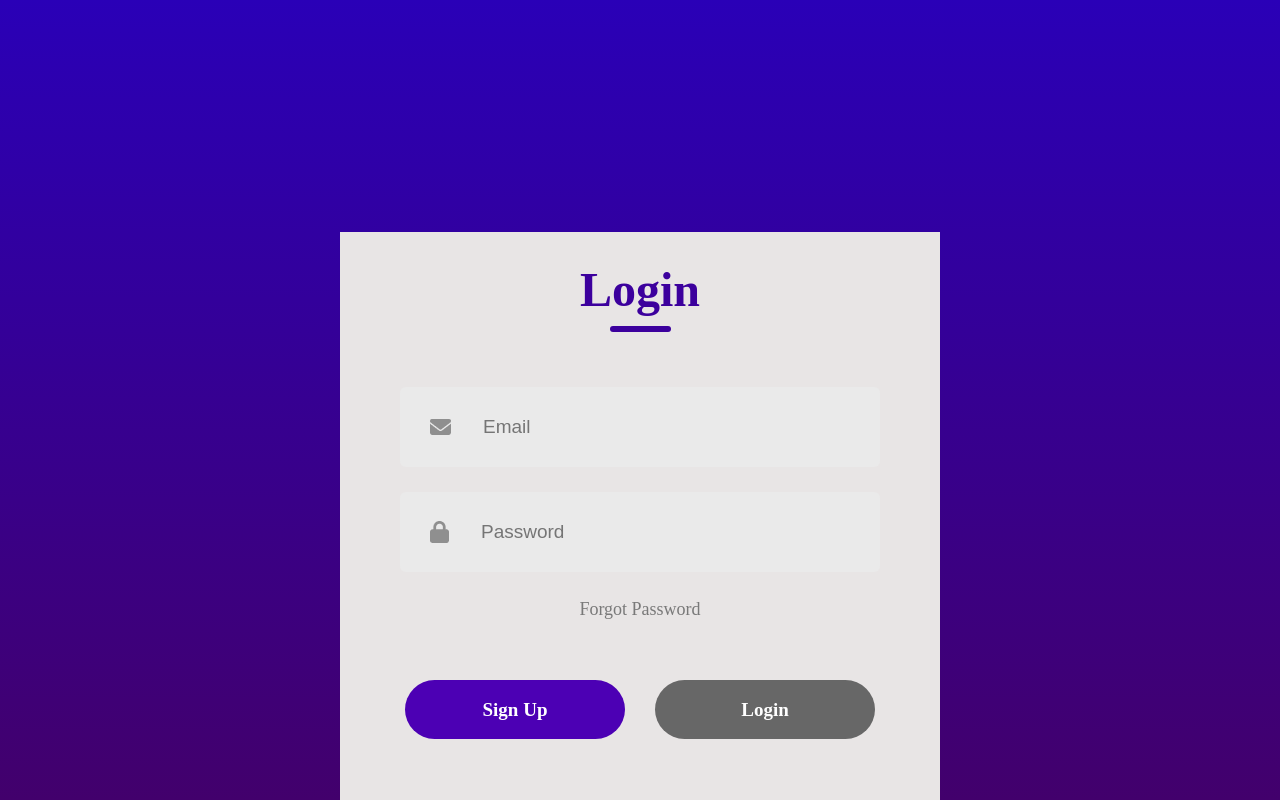
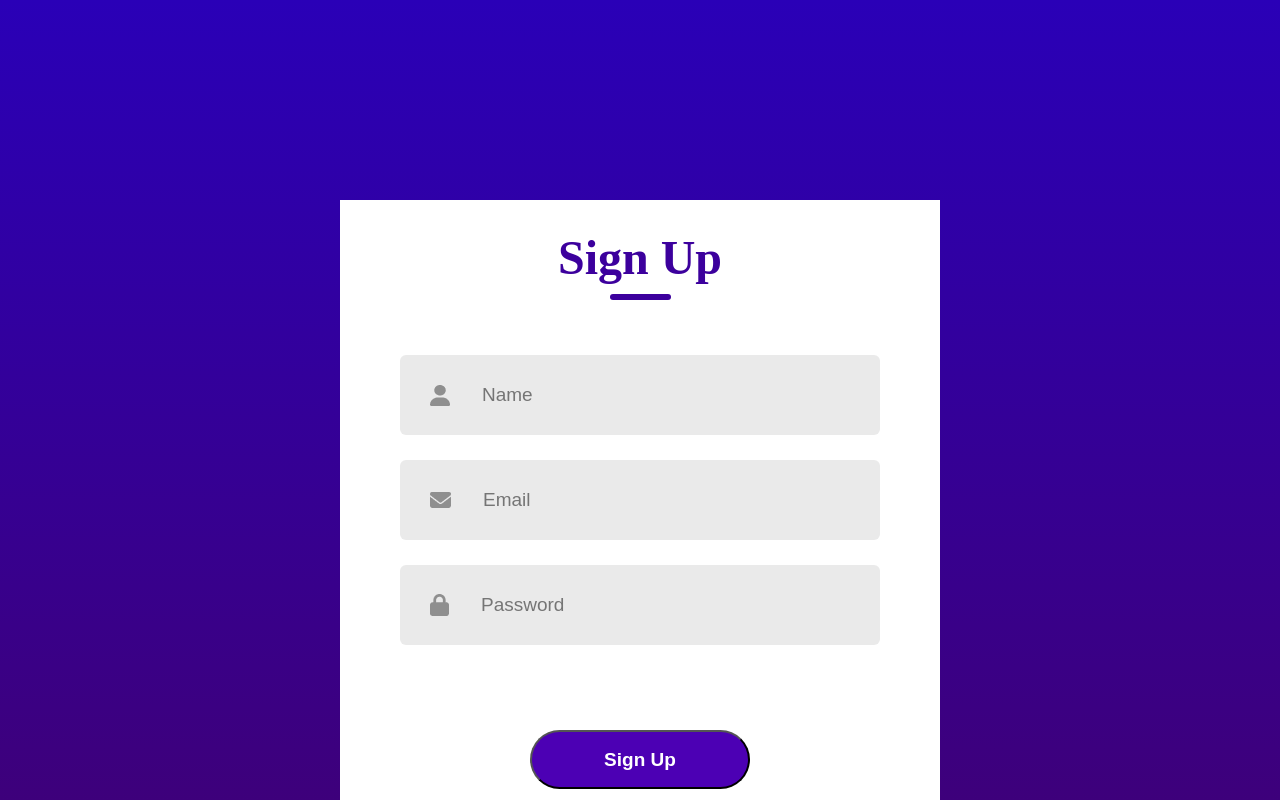
Before and after one commit to mabdullahasim/customer-insights-dashboard, a React (Vite) app: page /signup in a window 1280 px wide. Shown: the top 800 px of the page. Built offline with nearby package versions, Linux system fonts and the light colour scheme.

Commit message:
Made sign up its own page as well as changed input method to form

```diff
--- a/src/App.tsx
+++ b/src/App.tsx
@@ -1,15 +1,17 @@
-import Login from './pages/Login';
-
-import './App.css'
+import { BrowserRouter as Router, Routes, Route } from "react-router-dom";
+import Login from "./pages/Login";
+import SignUp from "./pages/SignUp";
 
 function App() {
-
-
   return (
-    <>
-        <Login/>
-    </>
-  )
+    <Router>
+      <Routes>
+        <Route path="/login" element={<Login />} />
+        <Route path="/signup" element={<SignUp />} />
+        <Route path="/" element={<Login />} /> {/* default */}
+      </Routes>
+    </Router>
+  );
 }
 
-export default App
+export default App;
--- a/src/pages/Login.tsx
+++ b/src/pages/Login.tsx
@@ -12,23 +12,22 @@ const Login = () => {
   const [email, setEmail] = useState<string>("");
   const [password, setPassword] = useState<string>("");
 
+  // Handles actual form submission
+  const handleSubmit = (e: React.FormEvent<HTMLFormElement>) => {
+    e.preventDefault(); // stop page reload
+    if (action === "Sign Up") {
+      console.log("Sign Up submitted:", { username, email, password });
+    } else {
+      console.log("Login submitted:", { email, password });
+    }
+  };
+
+  // Switches between Login and Sign Up forms
   const handleActionChange = (newAction: Action) => {
     setAction(newAction);
-    if(newAction == "Sign Up"){
-
-    }
-    // Clear inputs on action change if needed
     setUsername("");
     setEmail("");
     setPassword("");
-  };
-
-  const handleSubmit = () => {
-    if (action === "Sign Up") {
-      console.log("Sign Up Clicked", { username, email, password });
-    } else {
-      console.log("Login Clicked", { email, password });
-    }
   };
 
   return (
@@ -38,7 +37,9 @@ const Login = () => {
         <div className={styles.underline}></div>
       </div>
 
-      <div className={styles.inputs}>
+      {/* REAL FORM */}
+      <form className={styles.inputs} onSubmit={handleSubmit}>
+        {/* Username only for Sign Up */}
         {action === "Sign Up" && (
           <div className={styles.input}>
             <img src={user_icon} alt="user icon" />
@@ -47,6 +48,7 @@ const Login = () => {
               placeholder="Name"
               value={username}
               onChange={(e) => setUsername(e.target.value)}
+              required
             />
           </div>
         )}
@@ -58,6 +60,7 @@ const Login = () => {
             placeholder="Email"
             value={email}
             onChange={(e) => setEmail(e.target.value)}
+            required
           />
         </div>
 
@@ -68,33 +71,35 @@ const Login = () => {
             placeholder="Password"
             value={password}
             onChange={(e) => setPassword(e.target.value)}
+            required
           />
         </div>
-      </div>
 
-      <div className={styles["forgot-password"] }style={{ display: action === "Login" ? "block" : "none" }}>Forgot Password</div>
+        {/* Forgot Password only on Login */}
+        {action === "Login" && (
+          <div className={styles["forgot-password"]}>Forgot Password</div>
+        )}
 
         <div className={styles["submit-container"]}>
-        <div
+          {/* Switch to Sign Up */}
+          <button
+            type="button"
             className={action === "Sign Up" ? `${styles.submit} ${styles.active}` : styles.submit}
-          onClick={() => {
-            handleActionChange("Sign Up");
-            handleSubmit();
-          }}
+            onClick={() => handleActionChange("Sign Up")}
           >
             Sign Up
-        </div>
+          </button>
 
-        <div
+          {/* Submit Login */}
+          <button
+            type="submit"
             className={action === "Login" ? `${styles.submit} ${styles.active}` : styles.submit}
-          onClick={() => {
-            handleActionChange("Login");
-            handleSubmit();
-          }}
+            onClick={() => handleActionChange("Login")}
           >
             Login
+          </button>
         </div>
-      </div>
+      </form>
     </div>
   );
 };
--- /dev/null
+++ b/src/pages/SignUp.module.css
@@ -0,0 +1,88 @@
+.container {
+  display: flex;
+  flex-direction: column;
+  align-items: center;
+  margin: auto;
+  width: 600px;
+  background-color: #ffffff;
+  margin-top: 200px;
+  padding-bottom: 30px;
+}
+.header {
+  display: flex;
+  flex-direction: column;
+  align-items: center;
+  gap: 9px;
+  width: 100%;
+  margin-top: 30px;
+}
+.text {
+  color: #3c009d;
+  font-size: 48px;
+  font-weight: 700;
+}
+.underline {
+  width: 61px;
+  height: 6px;
+  background: #3c009d;
+  border-radius: 10px;
+}
+.inputs {
+  margin-top: 55px;
+  display: flex;
+  flex-direction: column;
+  align-items: center;
+  gap: 25px;
+}
+.input {
+  display: flex;
+  align-items: center;
+  margin: auto;
+  width: 480px;
+  height: 80px;
+  background: #eaeaea;
+  border-radius: 6px;
+}
+.input img {
+  margin: 0px 30px;
+}
+.input input {
+  height: 50px;
+  width: 400px;
+  background: transparent;
+  border: none;
+  outline: none;
+  color: #797979;
+  font-size: 19px;
+}
+.submit-container {
+  display: flex;
+  gap: 30px;
+  margin: 60px auto;
+}
+.submit {
+  display: flex;
+  justify-content: center;
+  align-items: center;
+  width: 220px;
+  height: 59px;
+  color: #fff;
+  background-color: #4c00b4;
+  border-radius: 50px;
+  font-size: 19px;
+  font-weight: 700;
+  cursor: pointer;
+}
+.switch {
+  margin-top: 20px;
+  font-size: 16px;
+  color: #797979;
+}
+.switch a {
+  color: #4c00b4;
+  text-decoration: none;
+  font-weight: 600;
+}
+.switch a:hover {
+  text-decoration: underline;
+}
--- /dev/null
+++ b/src/pages/SignUp.tsx
@@ -0,0 +1,76 @@
+import { useState } from "react";
+import user_icon from "../assets/person.png";
+import email_icon from "../assets/email.png";
+import password_icon from "../assets/password.png";
+import styles from "./SignUp.module.css";
+
+function SignUp() {
+  // State for inputs
+  const [username, setUsername] = useState<string>("");
+  const [email, setEmail] = useState<string>("");
+  const [password, setPassword] = useState<string>("");
+
+  // Handle form submission
+  const handleSubmit = (e: React.FormEvent<HTMLFormElement>) => {
+    e.preventDefault();
+    // For now, just log values
+    console.log("Sign Up submitted", { username, email, password });
+    // You can later call your API here
+  };
+
+  return (
+    <div className={styles.container}>
+      <div className={styles.header}>
+        <div className={styles.text}>Sign Up</div>
+        <div className={styles.underline}></div>
+      </div>
+
+      <form className={styles.inputs} onSubmit={handleSubmit}>
+        <div className={styles.input}>
+          <img src={user_icon} alt="user" />
+          <input
+            type="text"
+            placeholder="Name"
+            value={username}
+            onChange={(e) => setUsername(e.target.value)}
+            required
+          />
+        </div>
+
+        <div className={styles.input}>
+          <img src={email_icon} alt="email" />
+          <input
+            type="email"
+            placeholder="Email"
+            value={email}
+            onChange={(e) => setEmail(e.target.value)}
+            required
+          />
+        </div>
+
+        <div className={styles.input}>
+          <img src={password_icon} alt="password" />
+          <input
+            type="password"
+            placeholder="Password"
+            value={password}
+            onChange={(e) => setPassword(e.target.value)}
+            required
+          />
+        </div>
+
+        <div className={styles["submit-container"]}>
+          <button type="submit" className={styles.submit}>
+            Sign Up
+          </button>
+        </div>
+
+        <p className={styles.switch}>
+          Already have an account? <a href="/login">Login</a>
+        </p>
+      </form>
+    </div>
+  );
+}
+
+export default SignUp;
```
Lines whose indentation alone changed are shown as unchanged.
